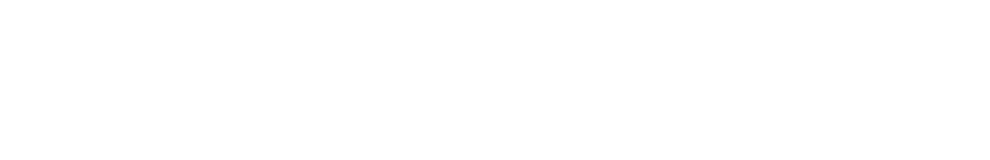
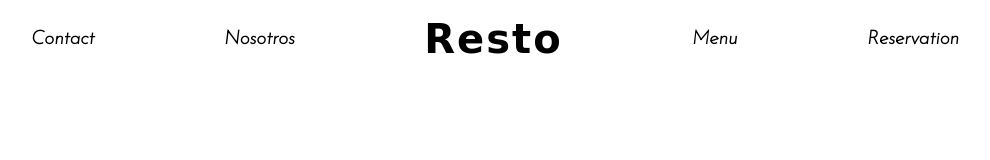
Before and after one commit to cadimekwe/Resto, a plain HTML site: page index.html in a window 1280 px wide. Shown: the whole page, without its empty margins (145-1135 px from the left). Drawn offline with Linux system fonts and the light colour scheme; a web font is replaced by a local one.

Commit message:
add header section

```diff
--- a/index.html
+++ b/index.html
@@ -4,10 +4,30 @@
     <meta charset="UTF-8">
     <meta http-equiv="X-UA-Compatible" content="IE=edge">
     <meta name="viewport" content="width=device-width, initial-scale=1.0">
+    <link rel="preconnect" href="https://fonts.googleapis.com">
+<link rel="preconnect" href="https://fonts.gstatic.com" crossorigin>
+<link href="https://fonts.googleapis.com/css2?family=Josefin+Sans:ital,wght@1,200&family=Lato:ital,wght@1,300&display=swap" rel="stylesheet">
+<link rel="preconnect" href="https://fonts.googleapis.com">
+<link rel="preconnect" href="https://fonts.gstatic.com" crossorigin>
+<link href="https://fonts.googleapis.com/css2?family=Josefin+Sans:ital,wght@1,200&family=Rancho&display=swap" rel="stylesheet">
+<script src="https://kit.fontawesome.com/768b7f1c84.js" crossorigin="anonymous"></script>
     <link rel="stylesheet" href="style.css">
     <title>Resto</title>
 </head>
 <body>
-
+    <header>
+        <nav>
+            <ul>
+                <li>Contact</li>
+                <li>Nosotros</li>
+                <li class='logo'>Resto</li>
+                <li>Menu</li>
+                <li>Reservation</li>
+                <li id='burger-menu'><i class="fa-solid fa-bars"></i></li>
+            </ul>
+        </nav>
+    </header>
+    <main></main>
+    <footer></footer>
 </body>
 </html>
--- a/style.css
+++ b/style.css
@@ -0,0 +1,64 @@
+*{
+    box-sizing: border-box;
+    margin: 0;
+    padding: 0;
+}
+
+body{
+    font-family: 'Josefin Sans', sans-serif;
+}
+
+main, header{
+    padding: 1rem;
+}
+
+img{
+    width: 100%;
+
+}
+
+header nav ul li{
+    display: none;
+
+}
+
+.logo{
+    display: inline;
+    font-size: 2.5rem;
+    letter-spacing: 2px;
+    font-family: 'Rancho', cursive;
+}
+
+#burger-menu{
+    display: inline;
+    float: right;
+    font-size: 1.6rem;
+}
+
+
+@media screen and (min-width: 725px){
+    body{
+        max-width: 960px;
+        margin: 0 auto;
+    }
+
+    main{
+        padding: 0;
+    }
+
+    header nav ul{
+        display: flex;
+        justify-content: space-between;
+        align-items: center;
+    }
+    header nav ul li{
+        display: inline;
+        font-weight: bold;
+        font-size: 1.2rem;
+    }
+
+    #burger-menu{
+        display: none;
+    }
+
+}
```
